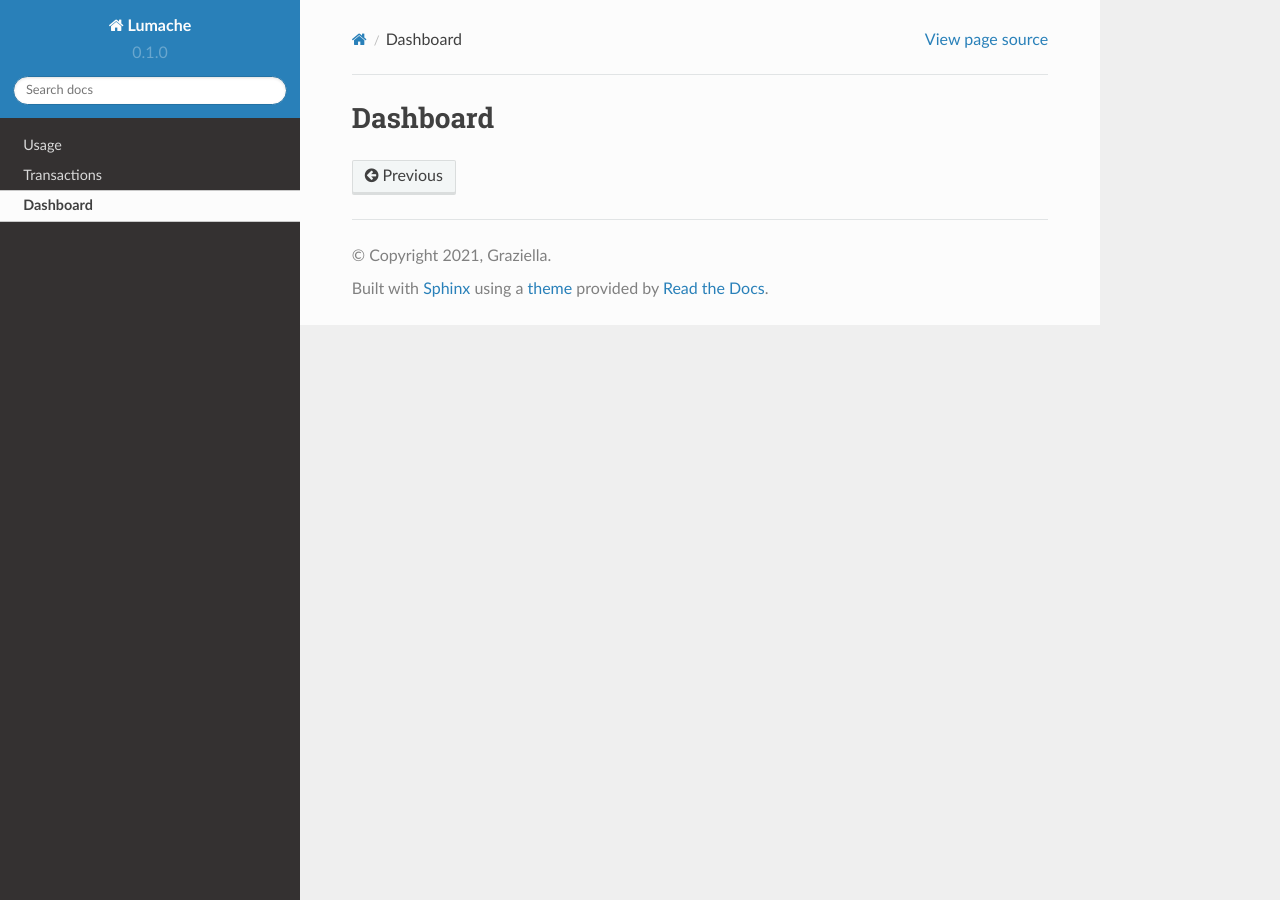
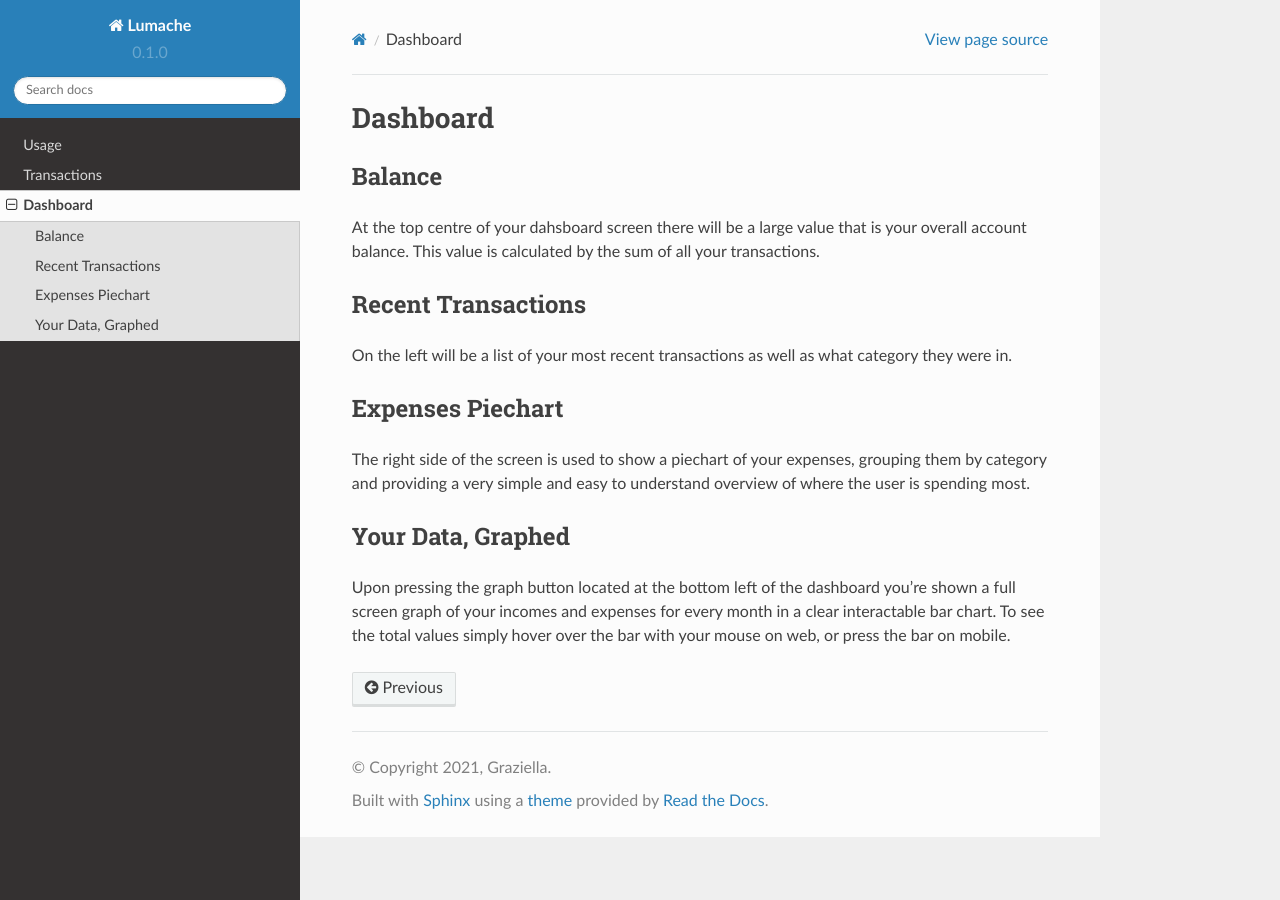
Before and after one commit to Spakydaky/Resilience-Documentation, a Sphinx documentation site: the page built from docs/source/Dashboard.rst, in a window 1280 px wide. Built offline with Sphinx 7.4.7 and the Read the Docs theme 2.0.0, drawn with Linux system fonts in a browser that asks for light colours; pages that are not in the unit, such as notebooks, are missing from menus.

Commit message:
Update Dashboard.rst

```diff
--- a/docs/source/Dashboard.rst
+++ b/docs/source/Dashboard.rst
@@ -1,2 +1,18 @@
 Dashboard
 =========
+
+Balance
+-------
+At the top centre of your dahsboard screen there will be a large value that is your overall account balance. This value is calculated by the sum of all your transactions.
+
+Recent Transactions
+--------------------
+On the left will be a list of your most recent transactions as well as what category they were in.
+
+Expenses Piechart
+------------------
+The right side of the screen is used to show a piechart of your expenses, grouping them by category and providing a very simple and easy to understand overview of where the user is spending most.
+
+Your Data, Graphed
+------------------
+Upon pressing the graph button located at the bottom left of the dashboard you're shown a full screen graph of your incomes and expenses for every month in a clear interactable bar chart. To see the total values simply hover over the bar with your mouse on web, or press the bar on mobile.
```
